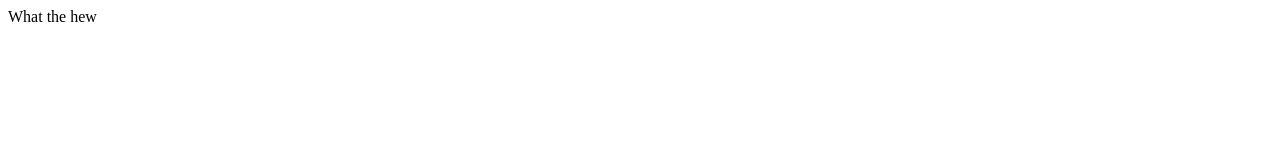
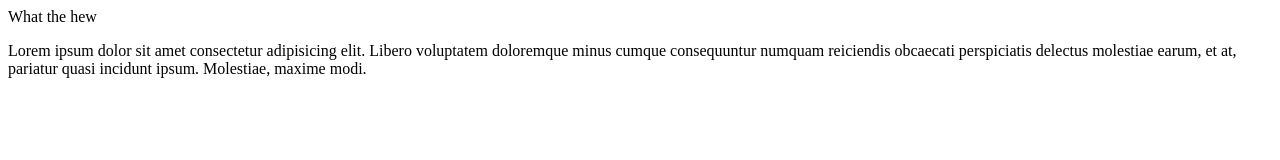
Before and after one commit to KalelCanlas/PorfolioWebsite-Beta_KalelCanlas, a plain HTML site: page statr.html in a window 1280 px wide. Drawn offline with Linux system fonts and the light colour scheme.

Commit message:
Second Update!

```diff
--- a/statr.html
+++ b/statr.html
@@ -1,11 +1,17 @@
 <!DOCTYPE html>
 <html lang="en">
+
 <head>
     <meta charset="UTF-8">
     <meta name="viewport" content="width=device-width, initial-scale=1.0">
     <title>Document</title>
 </head>
+
 <body>
     <hello>What the hew</hello>
+    <p>Lorem ipsum dolor sit amet consectetur adipisicing elit. Libero voluptatem doloremque minus cumque consequuntur
+        numquam reiciendis obcaecati perspiciatis delectus molestiae earum, et at, pariatur quasi incidunt ipsum.
+        Molestiae, maxime modi.</p>
 </body>
+
 </html>
```
